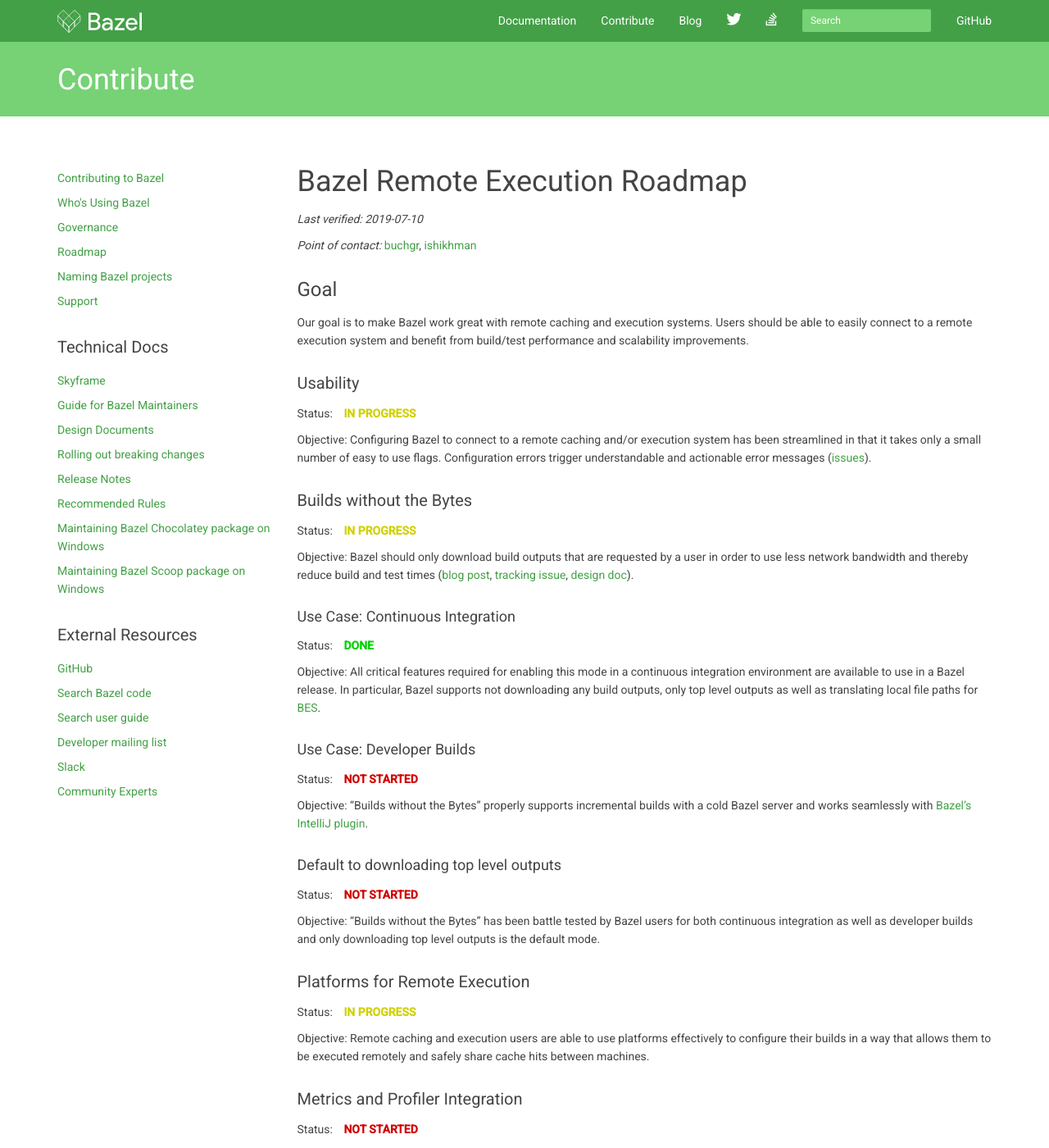
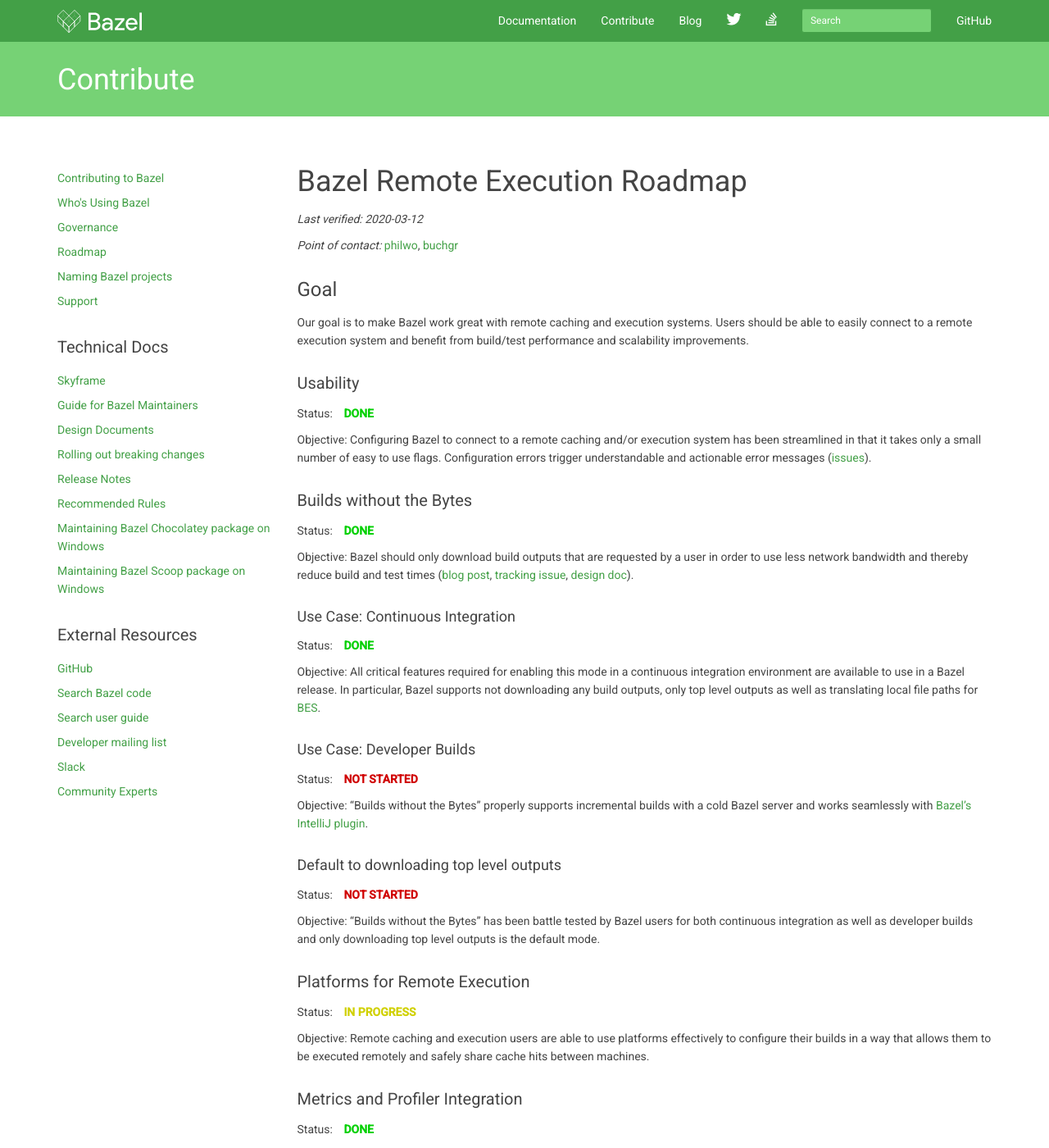
Before and after one commit to bazelbuild/bazel-website, a Jekyll site: the page built from roadmaps/remote-execution.md, in a window 1280 px wide and 1400 px high. Shown: the whole window at 82% size. Built offline with Jekyll 4.4.1, drawn with Linux system fonts in a browser that asks for light colours; nearby versions of some CDN libraries; library files that are not in the unit come from our copies; comment, search, counter and statistics services are not loaded; some of the changed text lies outside the part shown.

Commit message:
update remote execution roadmap (#224)

```diff
--- a/roadmaps/remote-execution.md
+++ b/roadmaps/remote-execution.md
@@ -23,10 +23,9 @@
 
 # Bazel Remote Execution Roadmap
 
-*Last verified: 2019-07-10*
+*Last verified: 2020-03-12*
 
-*Point of contact:* [buchgr](https://github.com/buchgr),
-[ishikhman](https://github.com/ishikhman)
+*Point of contact:* [philwo](https://github.com/philwo), [buchgr](https://github.com/buchgr)
 
 ## Goal
 
@@ -35,14 +34,14 @@
 
 ### Usability
 
-Status: <span class="inprogressstatus">IN PROGRESS</span>
+Status: <span class="donestatus">DONE</span>
 
 Objective: Configuring Bazel to connect to a remote caching and/or execution system has been streamlined in that it takes only a small number of easy to use flags. Configuration errors trigger understandable and actionable error messages ([issues](https://github.com/bazelbuild/bazel/projects/2)).
 
 
 ### Builds without the Bytes
 
-Status: <span class="inprogressstatus">IN PROGRESS</span>
+Status: <span class="donestatus">DONE</span>
 
 Objective: Bazel should only download build outputs that are requested by a user in order to use less network bandwidth and thereby reduce build and test times ([blog post](https://blog.bazel.build/2019/05/07/builds-without-bytes.html), [tracking issue](https://github.com/bazelbuild/bazel/issues/6862), [design doc](https://docs.google.com/document/d/11m5AkWjigMgo9wplqB8zTdDcHoMLEFOSH0MdBNCBYOE/edit#heading=h.fceq4hflt47f)).
 
@@ -77,7 +76,7 @@
 
 ### Metrics and Profiler Integration
 
-Status: <span class="notstartedstatus">NOT STARTED</span>
+Status: <span class="donestatus">DONE</span>
 
 Objective: Bazel provides information about network usage/conditions and metrics of a remote build via Bazel's profiler, the BEP and/or the command line interface. A user can understand Bazel's network usage and how it affects build performance ([issue](https://github.com/bazelbuild/bazel/issues/6727)).
 
@@ -91,7 +90,7 @@
 
 ### Remote Caching
 
-Status: <span class="notstartedstatus">NOT STARTED</span>
+Status: <span class="donestatus">DONE</span>
 
 Objective: Remote caching should be a simple and effective ("cheap") way to improve build and test performance. It should be dead simple for users to connect to a remote caching backend without requiring extensive modifications of their build.
 
@@ -140,6 +139,6 @@
 
 ### Remote Execution of [repository_rule](https://docs.bazel.build/versions/master/skylark/repository_rules.html)
 
-Status: <span class="notstartedstatus">NOT STARTED</span>
+Status: <span class="inprogessstatus">IN_PROGRESS</span>
 
 Objective: Bazel can remotely execute a repository_rule. This will allow repository rules to be cached remotely and is a step towards removing the host machine as a bottleneck. It enables important use cases like autogenerating toolchains for the remote environment.
```
